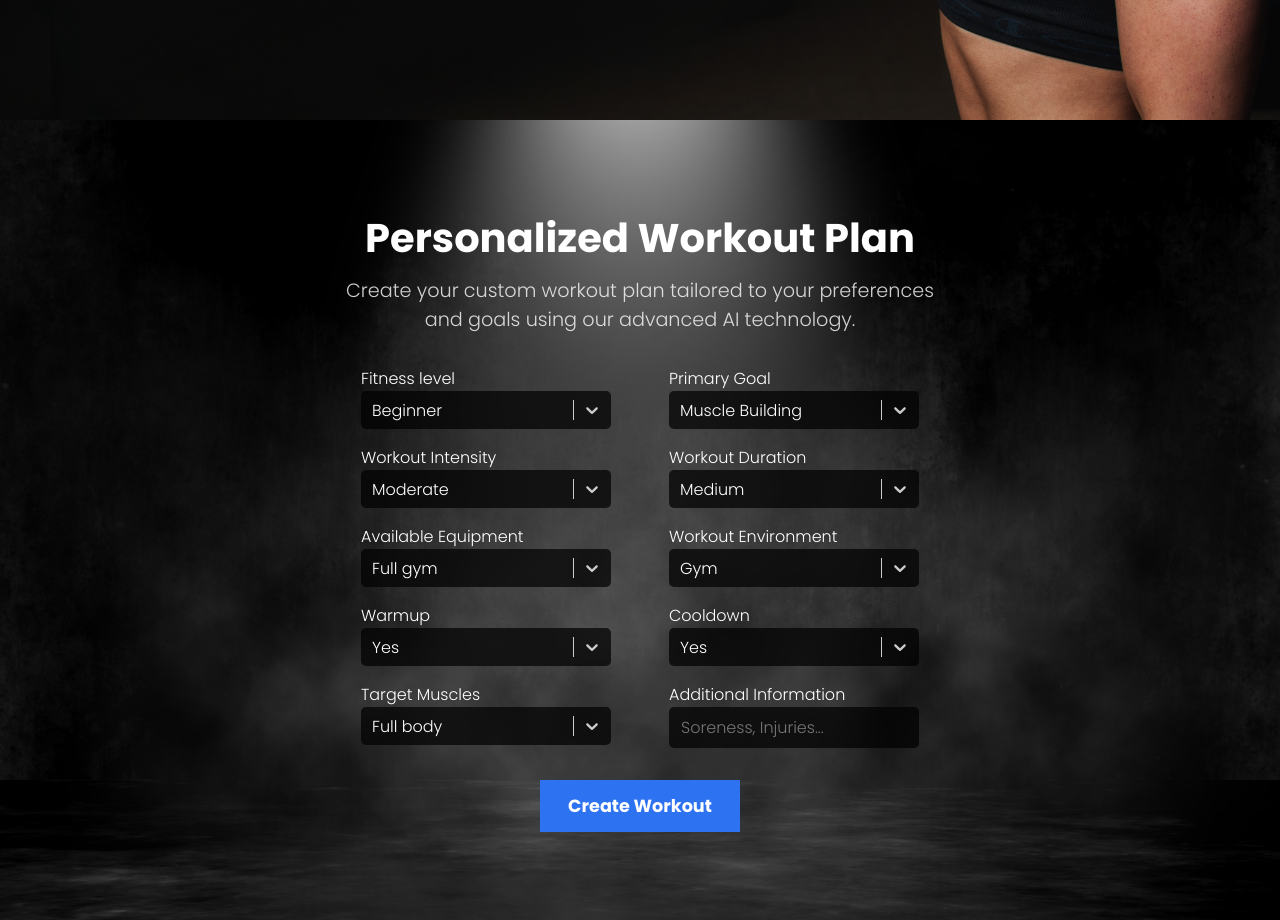
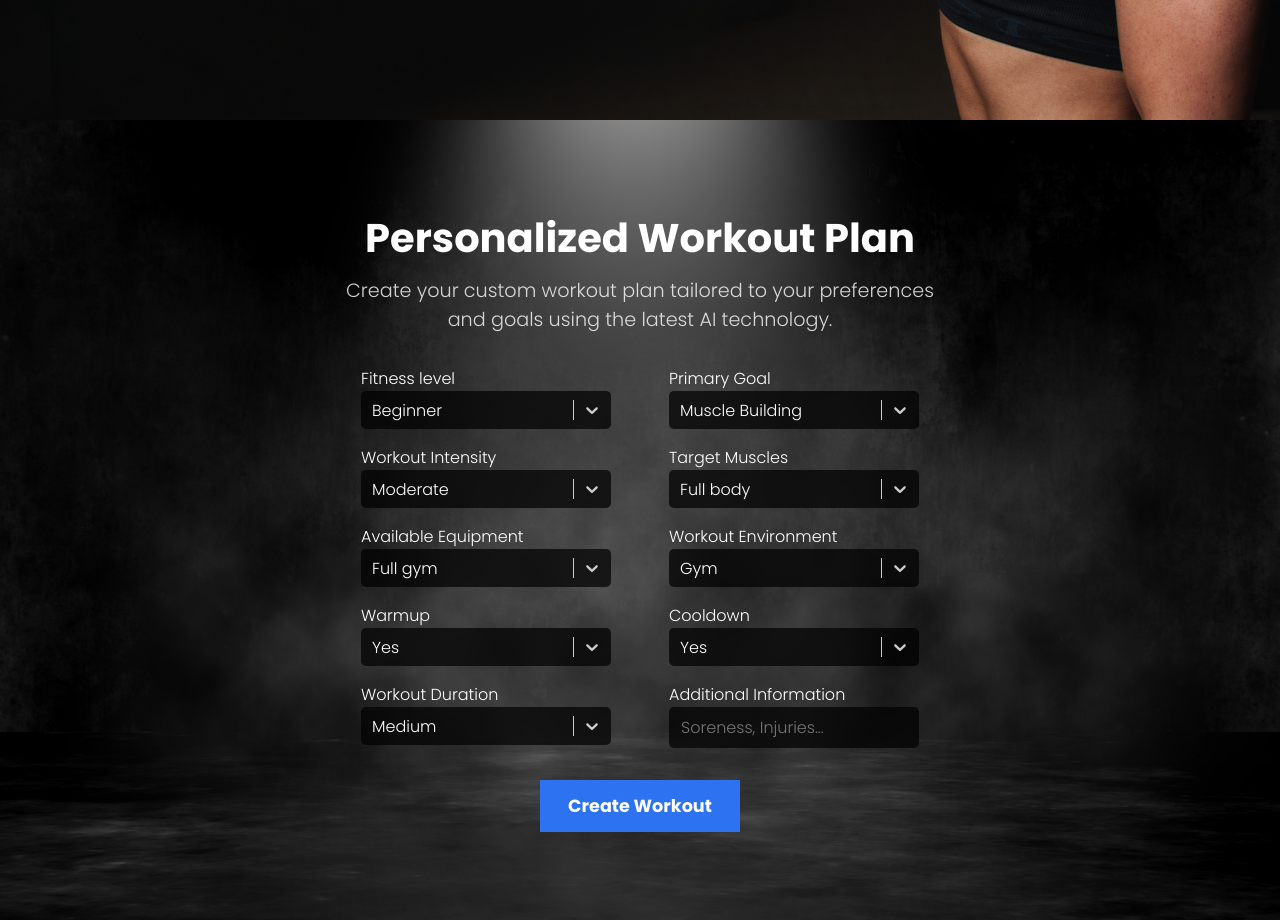
Before and after one commit to HarenIO/myfitnessai, a React (Vite) app: page / in a window 1280 px wide. Shown: the part 680-1600 px from the top of the page. Built offline with nearby package versions, Linux system fonts and the light colour scheme.

Commit message:
various stability changes

```diff
--- a/src/client/App.jsx
+++ b/src/client/App.jsx
@@ -10,6 +10,7 @@ function App() {
   const [loadingMessage, setLoadingMessage] = useState('Creating your workout..')
   const [showGenerator, setShowGenerator] = useState(true)
   const [workout, setWorkout] = useState([])
+
   const [selectedOptions, setSelectedOptions] = useState({
     fitness_level: 'Beginner',
     primary_goal: 'Muscle building',
@@ -32,6 +33,7 @@ function App() {
       throw new Error('Failed to contact API after multiple retries.')
     }
     const result = await fetch('https://myfitnessai-api.onrender.com/api/create', {
+    // const result = await fetch('http://localhost:3000/api/create', {
       method: 'POST',
       headers: {
         'Content-Type': 'application/json'
--- a/src/client/Pages/LandingPage.jsx
+++ b/src/client/Pages/LandingPage.jsx
@@ -3,12 +3,14 @@ import styles from './LandingPage.module.css'
 
 function LandingPage() {
 
+  //temp fix, implement useRef instead
   const handleClick = () => {
     window.scrollTo({
       top: document.documentElement.scrollHeight - window.innerHeight,
       behavior: 'smooth',
     });
     }
+
   return (
       <div className={styles.container}>
         <h1 className={styles.header}>MyFitnessAI<span className={styles.beta}>Beta</span></h1>
--- a/src/client/Pages/WorkoutGenerator.jsx
+++ b/src/client/Pages/WorkoutGenerator.jsx
@@ -4,7 +4,7 @@ import Select from 'react-select'
 import selectOptions from '../config/selectOptions'
 import selectStyles from '../config/selectStyles'
 
-function WorkoutGenerator({setIsLoading, fetchWorkout, setWorkout, selectedOptions, setSelectedOptions }) {
+function WorkoutGenerator({ setIsLoading, fetchWorkout, setWorkout, selectedOptions, setSelectedOptions }) {
 
 
   const handleClick = async () => {
@@ -33,8 +33,9 @@ function WorkoutGenerator({setIsLoading, fetchWorkout, setWorkout, selectedOptio
     <div className={styles.container}>
       <div className={styles.intro}>
         <h1 className={styles.title}>Personalized Workout Plan</h1>
-        <p className={styles.description}>Create your custom workout plan tailored to your preferences and goals using our advanced AI technology.</p>
+        <p className={styles.description}>Create your custom workout plan tailored to your preferences and goals using the latest AI technology.</p>
       </div>
+      {/* should create a component for these */}
       <div className={styles.selectArea}>
         <div className={styles.selectCard}>
           <label htmlFor='fitness_level' className={styles.selectLabel}>Fitness level</label>
@@ -77,14 +78,15 @@ function WorkoutGenerator({setIsLoading, fetchWorkout, setWorkout, selectedOptio
           />
         </div>
         <div className={styles.selectCard}>
-          <label htmlFor='workout_duration' className={styles.selectLabel}>Workout Duration</label>
+          <label htmlFor='target_muscle' className={styles.selectLabel}>Target Muscles</label>
           <Select
             className={styles.select}
-            defaultValue={selectedOptions.workout_duration}
-            placeholder="Medium"
-            name="workout_duration"
-            onChange={handleChange}
-            options={selectOptions.durationOptions}
+            defaultValue={selectedOptions.target_muscle}
+            placeholder="Full body"
+            name="target_muscle"
+            onChange={handleMultiChange}
+            options={selectOptions.targetMuscleOptions}
+            isMulti
             styles={selectStyles}
             isSearchable={false}
           />
@@ -142,15 +144,14 @@ function WorkoutGenerator({setIsLoading, fetchWorkout, setWorkout, selectedOptio
           />
         </div>
         <div className={styles.selectCard}>
-          <label htmlFor='target_muscle' className={styles.selectLabel}>Target Muscles</label>
+          <label htmlFor='workout_duration' className={styles.selectLabel}>Workout Duration</label>
           <Select
             className={styles.select}
-            defaultValue={selectedOptions.target_muscle}
-            placeholder="Full body"
-            name="target_muscle"
-            onChange={handleMultiChange}
-            options={selectOptions.targetMuscleOptions}
-            isMulti
+            defaultValue={selectedOptions.workout_duration}
+            placeholder="Medium"
+            name="workout_duration"
+            onChange={handleChange}
+            options={selectOptions.durationOptions}
             styles={selectStyles}
             isSearchable={false}
           />
--- a/src/client/Pages/WorkoutGenerator.module.css
+++ b/src/client/Pages/WorkoutGenerator.module.css
@@ -14,9 +14,11 @@
   height: auto;
   background-image: url(../assets/bottom-background-image.jpg);
   background-size: cover;
+  background-position: center; /* Added this line */
   color: white;
   padding-bottom: 2rem;
 }
+
 
 .intro {
   width: 600px;
--- a/src/server/controllers/workoutController.js
+++ b/src/server/controllers/workoutController.js
@@ -45,7 +45,7 @@ const createWorkout = async (req, res) => {
     })
     const data = await completionRequest.json()
     if (data.error) {
-      res.status(404).json({ error: data.error, location: 'completionRequest' })
+      return res.status(404).json({ error: data.error})
     }
 
     return res.status(200).json({workout: data.choices[0].message.content})
--- a/src/server/server.js
+++ b/src/server/server.js
@@ -8,7 +8,7 @@ const app = express()
 
 app.use(express.json())
 app.use(cors({
-  origin: 'https://myfitnessai.onrender.com'
+  origin: ['https://myfitnessai.onrender.com', 'http://localhost:5173']
 }))
 
 app.use('/api', apiRoute)
```
